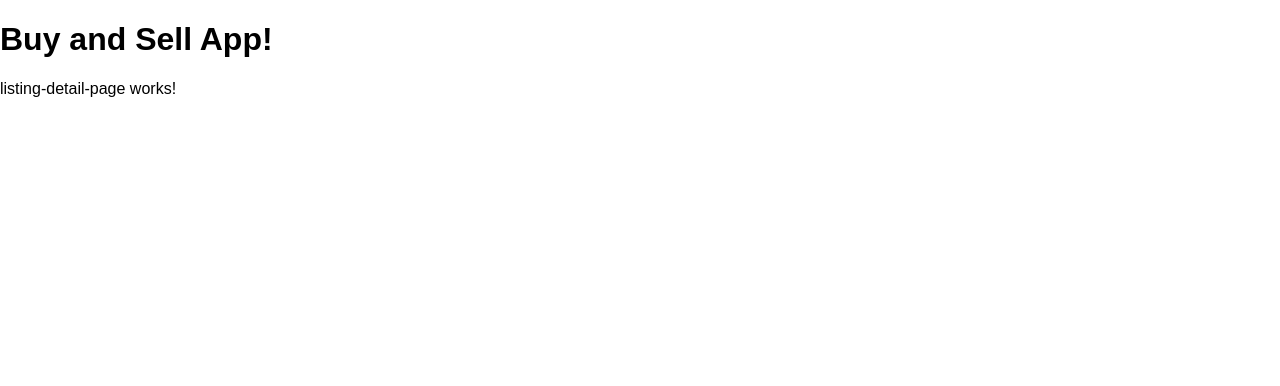
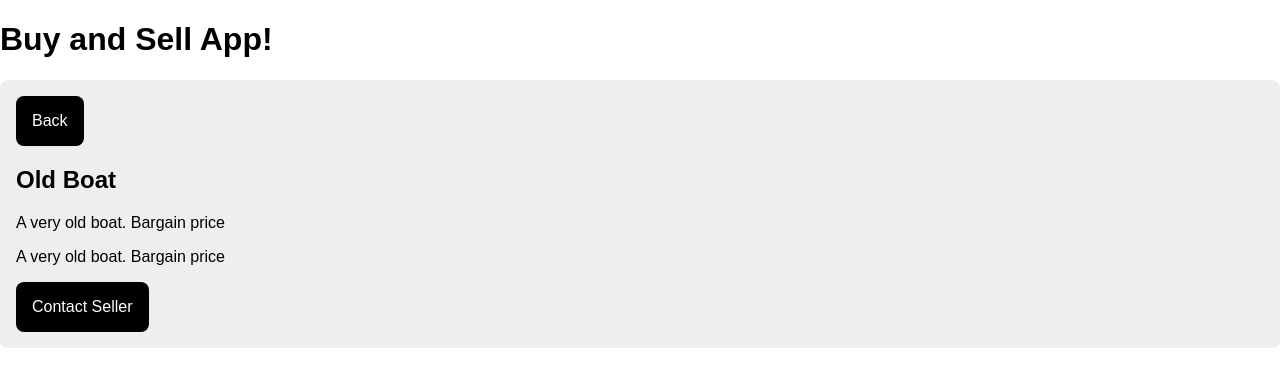
Before and after one commit to EmilNilsson12/learn-angular, an Angular app: page /listings/123 in a window 1280 px wide. Shown: the top 386 px of the page. Built offline with nearby package versions, Linux system fonts and the light colour scheme.

Commit message:
Create listing-detail-page component markup

```diff
--- a/src/app/listing-detail-page/listing-detail-page.component.html
+++ b/src/app/listing-detail-page/listing-detail-page.component.html
@@ -1 +1,7 @@
-<p>listing-detail-page works!</p>
+<div class="content-box">
+  <a class="btn" routerLink="/listings">Back</a>
+  <h2>{{listing?.name}}</h2>
+  <p>{{listing?.description}}</p>
+  <p>{{listing?.description}}</p>
+  <a class="btn" routerLink="/contact/{{listing?.id}}">Contact Seller</a>
+</div>
--- a/src/app/listing-detail-page/listing-detail-page.component.ts
+++ b/src/app/listing-detail-page/listing-detail-page.component.ts
@@ -1,15 +1,20 @@
 import { Component, OnInit } from '@angular/core';
+import { ActivatedRoute } from '@angular/router';
+import { fakeListings } from '../fake-data';
+import { Listing } from '../types';
 
 @Component({
   selector: 'app-listing-detail-page',
   templateUrl: './listing-detail-page.component.html',
-  styleUrls: ['./listing-detail-page.component.css']
+  styleUrls: ['./listing-detail-page.component.css'],
 })
 export class ListingDetailPageComponent implements OnInit {
+  listing: Listing | undefined;
 
-  constructor() { }
+  constructor(private route: ActivatedRoute) {}
 
   ngOnInit(): void {
+    const id = this.route.snapshot.paramMap.get('id');
+    this.listing = fakeListings.find((listing) => listing.id === id);
   }
-
 }
--- a/src/styles.css
+++ b/src/styles.css
@@ -5,7 +5,8 @@
   padding: 0;
 }
 
-button {
+a.btn {
+  display: inline-block;
   background-color: black;
   border: none;
   border-radius: 8px;
--- a/tsconfig.json
+++ b/tsconfig.json
@@ -1,6 +1,7 @@
 /* To learn more about this file see: https://angular.io/config/tsconfig. */
 {
   "compileOnSave": false,
+  "strictPropertyInitialization": false,
   "compilerOptions": {
     "baseUrl": "./",
     "outDir": "./dist/out-tsc",
```
